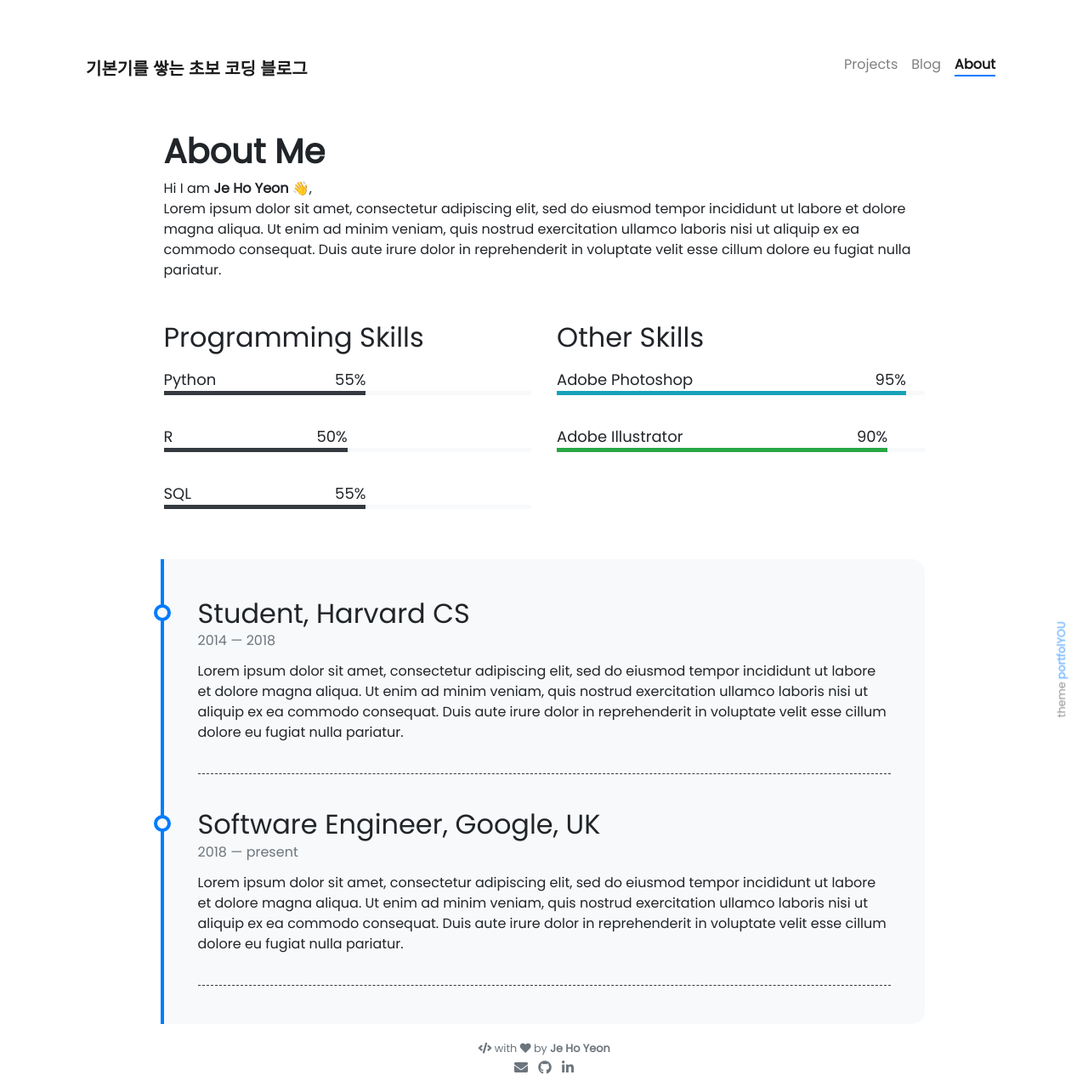
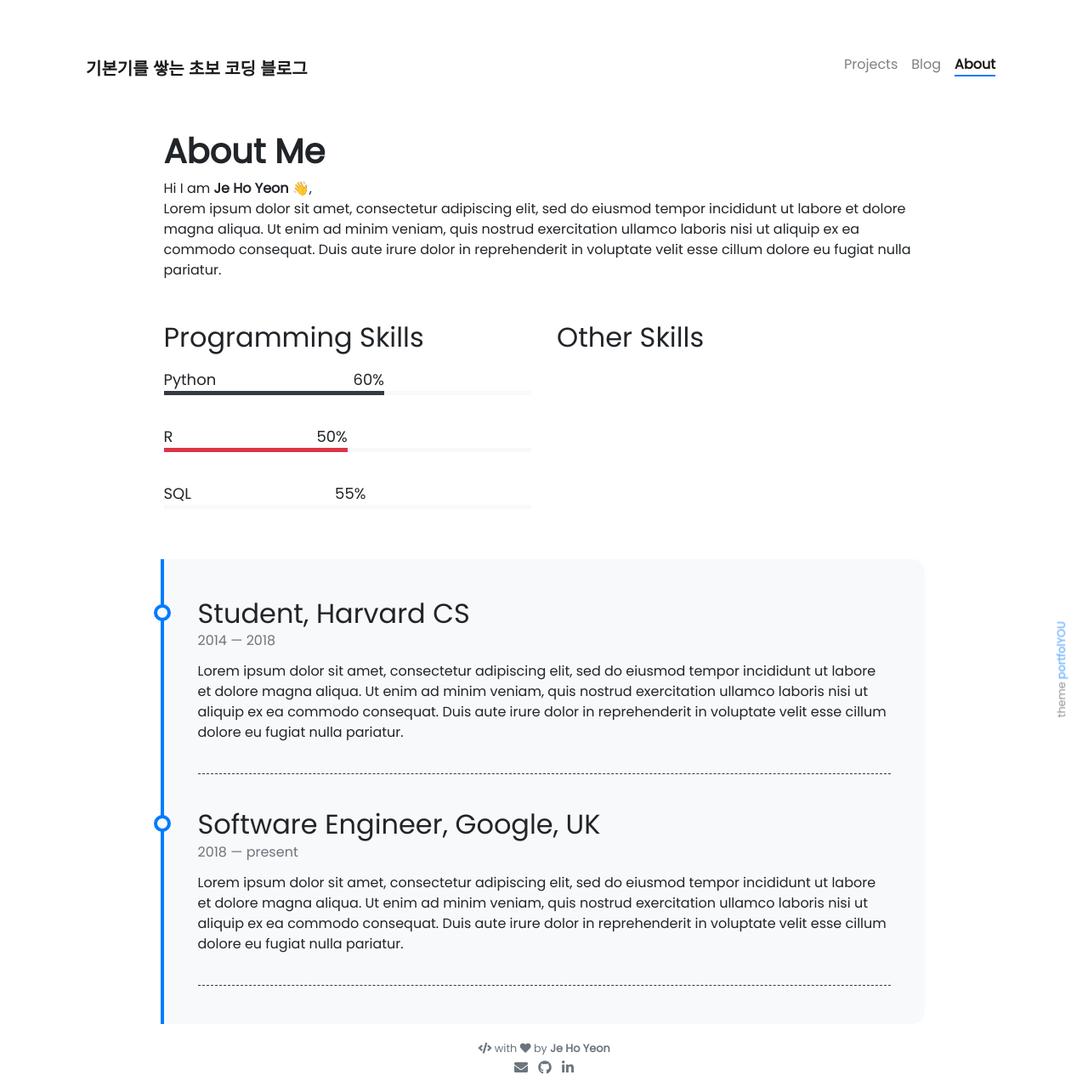
Before and after one commit to jyeon94/jyeon94.github.io, a Jekyll site: the page built from pages/about.md, in a window 1280 px wide. Shown: the whole page at 85% size. Built offline with Jekyll 4.4.1, drawn with Linux system fonts in a browser that asks for light colours; nearby versions of some CDN libraries; emoji names are drawn with the system emoji font.

Commit message:
skill_change

```diff
--- a/_data/other-skills.yml
+++ /dev/null
@@ -1,7 +0,0 @@
-- name: Adobe Photoshop
-  percentage: 95
-  color: info
-
-- name: Adobe Illustrator
-  percentage: 90
-  color: success
--- a/_data/programming-skills.yml
+++ b/_data/programming-skills.yml
@@ -1,11 +1,11 @@
 - name: Python
-  percentage: 55
+  percentage: 60
   color: dark
 
 - name: R
   percentage: 50
-  color: dark
+  color: danger
 
 - name: SQL
   percentage: 55
-  color: dark
+  color: light
```
